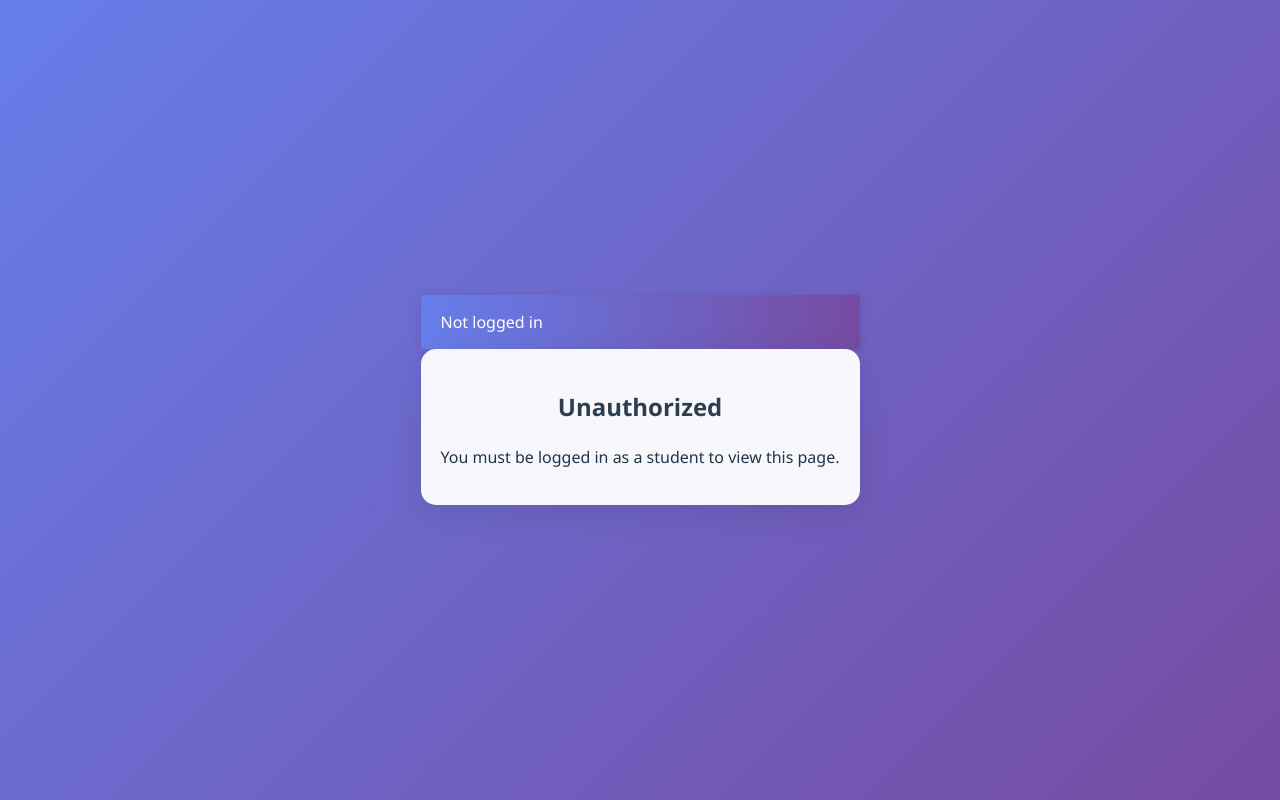
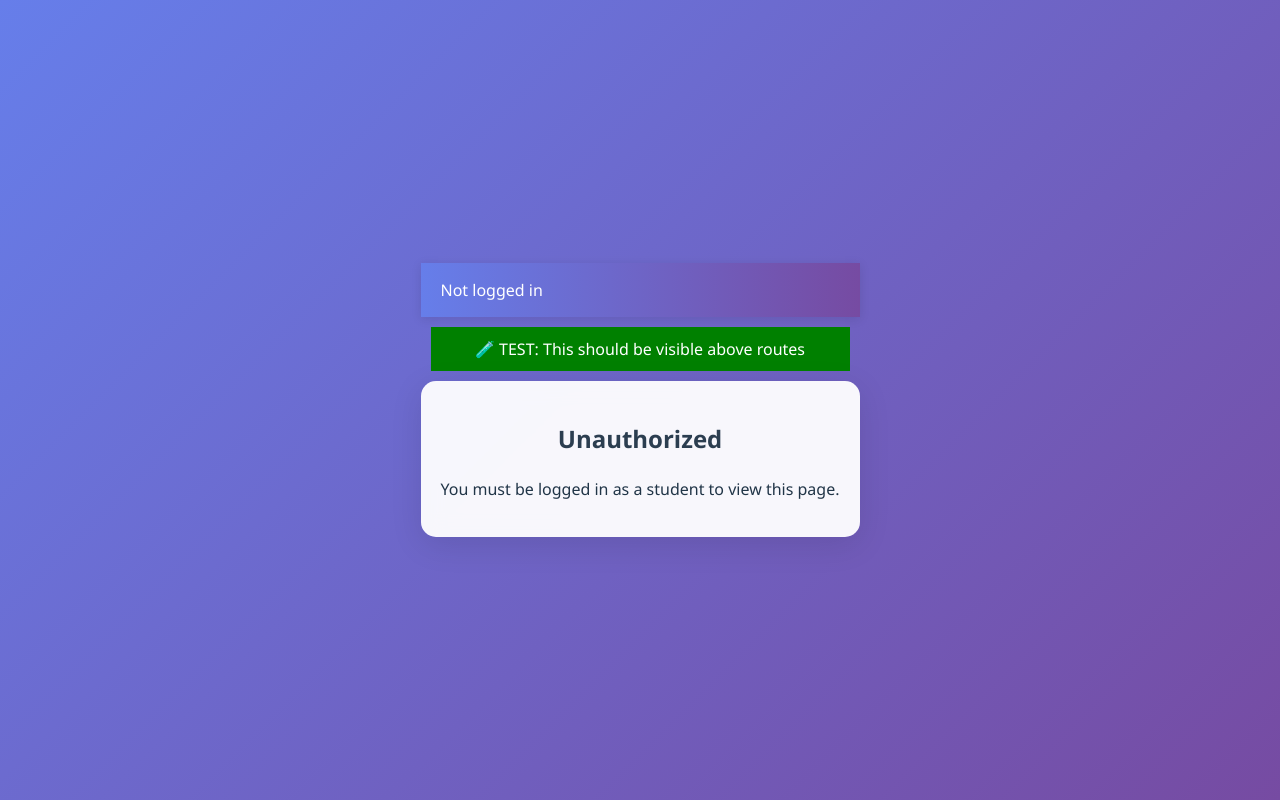
Before and after one commit to landerjp7/Informatics-MyPlan-Beta-, a React (Vite) app in the folder frontend/: page /student in a window 1280 px wide. Built offline with nearby package versions, Linux system fonts and the light colour scheme.

Commit message:
Add DOM debugging and additional test divs to track rendering issues

```diff
--- a/frontend/src/App.tsx
+++ b/frontend/src/App.tsx
@@ -910,6 +910,13 @@ function App() {
     setUser(null);
     console.log('👤 User set to null, should show public content');
 
+    // Debug: Check what's in the DOM
+    setTimeout(() => {
+      const rootElement = document.getElementById('root');
+      console.log('🔍 Root element contents:', rootElement?.innerHTML);
+      console.log('🔍 Root element children:', rootElement?.children);
+    }, 1000);
+
     // Optionally check for existing session later if needed
     // For now, let users see the public content and login forms
   }, []);
@@ -930,6 +937,9 @@ function App() {
   return (
     <Router>
       <AdminBar user={user} onLogout={handleLogout} />
+      <div style={{background: 'green', color: 'white', padding: '10px', margin: '10px', fontSize: '16px'}}>
+        🧪 TEST: This should be visible above routes
+      </div>
       <Routes>
         <Route path="/" element={
           <>
```
